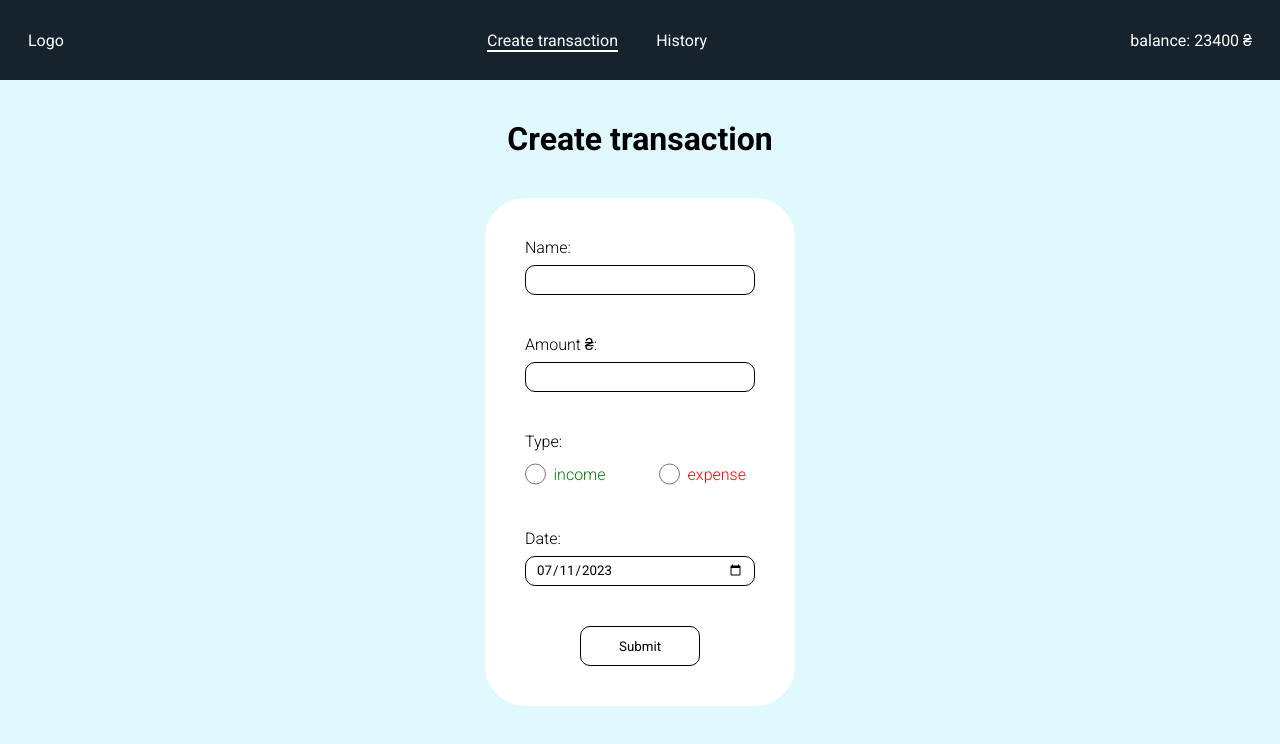
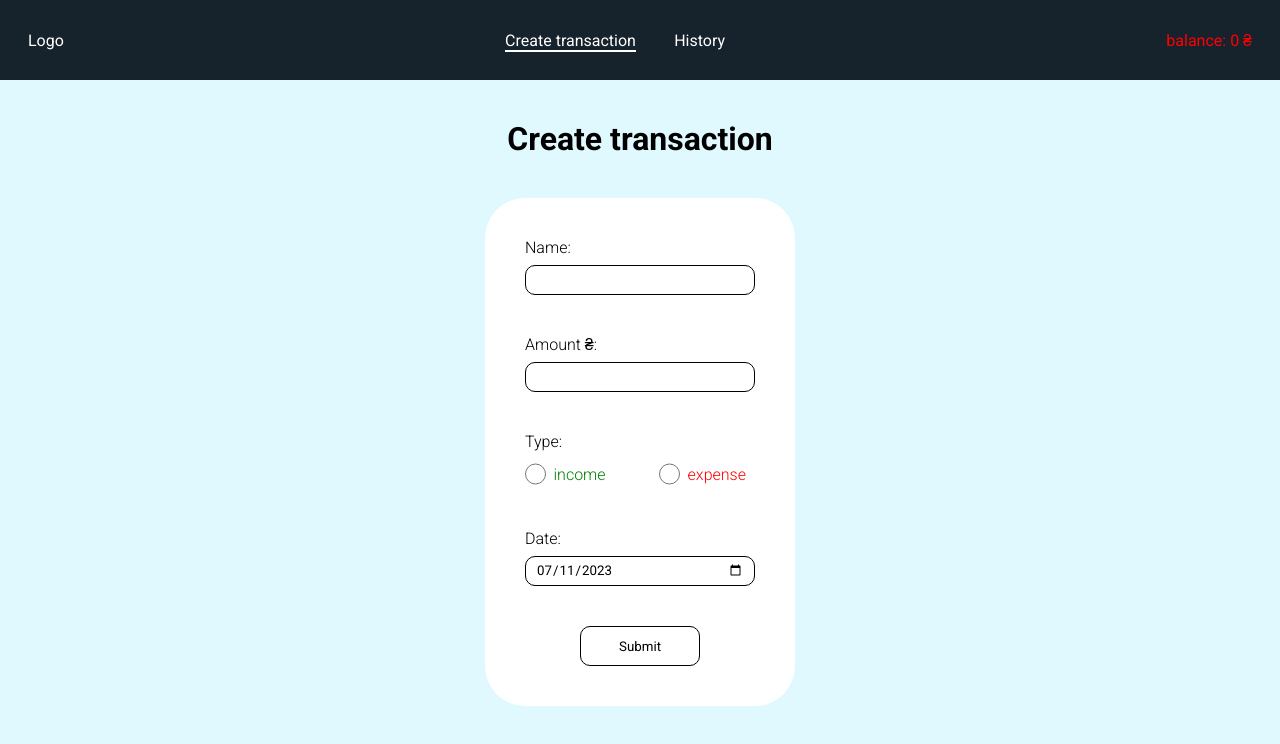
Before and after one commit to Adwasar/finance-accounting, a React (Create React App) app: page / in a window 1280 px wide. Shown: the top 744 px of the page. Built offline with nearby package versions, Linux system fonts and the light colour scheme.

Commit message:
feat: current balance

```diff
--- a/src/App.jsx
+++ b/src/App.jsx
@@ -7,13 +7,14 @@ import './index.scss';
 
 function App() {
   const [transactions, setTransactions] = useState([]);
+  const [balance, setBalance] = useState(0);
 
   useEffect(() => {
-    console.log(transactions);
-  }, [transactions, setTransactions]);
+    setBalance(transactions.reduce((acc, el) => acc + +el.amount, 0));
+  }, [transactions, setTransactions, balance]);
 
   return (
-    <Context.Provider value={{ transactions, setTransactions }}>
+    <Context.Provider value={{ transactions, setTransactions, balance }}>
       <RouterProvider router={router} />
     </Context.Provider>
   );
--- a/src/components/Form/index.jsx
+++ b/src/components/Form/index.jsx
@@ -18,7 +18,7 @@ function Form(props) {
   const onSubmit = (data) => {
     const transaction = {
       name: data.name,
-      amount: data.amount,
+      amount: data.type === 'income' ? data.amount : -data.amount,
       type: data.type,
       date: data.date,
     };
--- a/src/components/Header/index.jsx
+++ b/src/components/Header/index.jsx
@@ -1,7 +1,12 @@
+import { Link, NavLink } from 'react-router-dom';
+import { useContext } from 'react';
+
 import styles from './Header.module.scss';
-import { Link, NavLink } from 'react-router-dom';
+import Context from '../../context';
 
 function Header(props) {
+  const { balance } = useContext(Context);
+
   return (
     <header className={styles.header}>
       <div className={`${styles['header-container']} container`}>
@@ -18,7 +23,9 @@ function Header(props) {
             </li>
           </ul>
         </nav>
-        <span>balance: 23400 ₴</span>
+        <span style={balance > 0 ? { color: 'green' } : { color: 'red' }}>
+          balance: {balance} ₴
+        </span>
       </div>
     </header>
   );
--- a/src/pages/HistoryPage/index.jsx
+++ b/src/pages/HistoryPage/index.jsx
@@ -23,7 +23,7 @@ function SecondPage(props) {
               return (
                 <tr key={i}>
                   <td style={el.type === 'income' ? { color: 'green' } : { color: 'red' }}>
-                    {el.type === 'income' ? el.amount : -el.amount} ₴
+                    {el.amount} ₴
                   </td>
                   <td>{el.name}</td>
                   <td>{el.date}</td>
```
